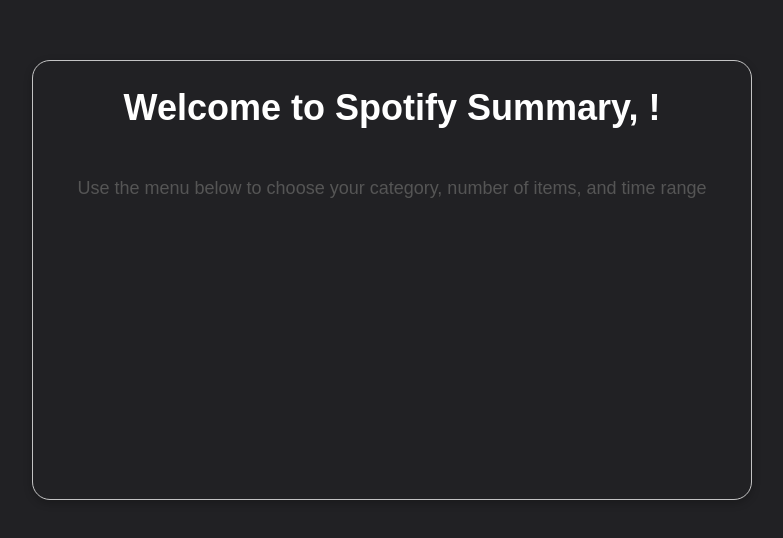
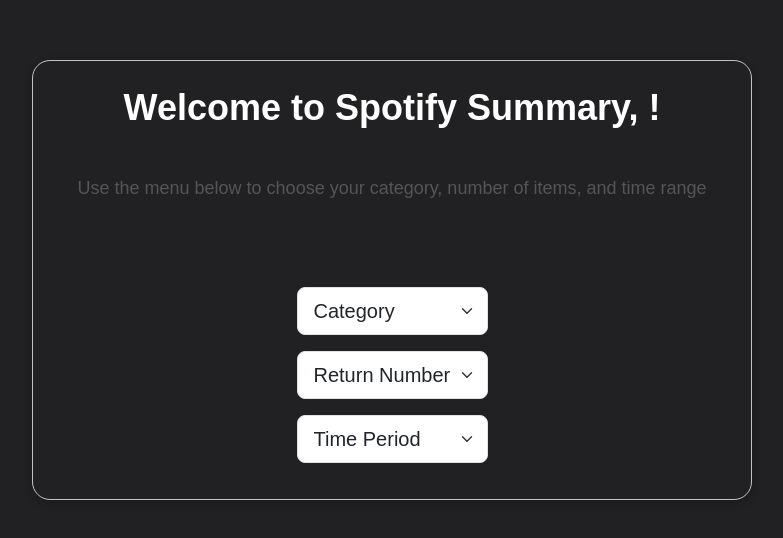
Before and after one commit to JustinYSJSU/react_spotify, a React (Create React App) app: page /home in a window 1280 px wide. Shown: the part 120-658 px from the top of the page, without its empty margins (248-1031 px from the left). Built offline with nearby package versions, Linux system fonts and the light colour scheme; no server answers.

Commit message:
sztdxcfgvh

```diff
--- a/src/pages/home.js
+++ b/src/pages/home.js
@@ -38,12 +38,35 @@
         <div className="container">
             <div className="body-1 d-md-flex align-items-center justify-content-between">
                 <div className="card-header">
-                   Welcome to Spotify Summary, {displayName}!
+                    Welcome to Spotify Summary, {displayName}!
                 </div>
 
                 <div className="card-body">
                     Use the menu below to choose your category, number of items, and time range
                 </div>
+
+                <div className="card-select">
+                    <select class="form-select form-select-lg mb-3" aria-label=".form-select-lg example">
+                        <option selected> Category </option>
+                        <option value="songs"> Songs </option>
+                        <option value="artists"> Artists </option>
+                    </select>
+
+                    <select class="form-select form-select-lg mb-3" aria-label=".form-select-lg example">
+                        <option selected> Return Number </option>
+                        <option value="10"> 10 </option>
+                        <option value="15"> 15 </option>
+                        <option value="20"> 20 </option>
+                    </select>
+
+                    <select class="form-select form-select-lg mb-3" aria-label=".form-select-lg example">
+                        <option selected> Time Period </option>
+                        <option value="short_term"> Past Month </option>
+                        <option value="medium_term"> Past 6 Months  </option>
+                        <option value="long_term" > All Time </option>
+                    </select>
+
+                </div>
             </div>
         </div>
     )
```
